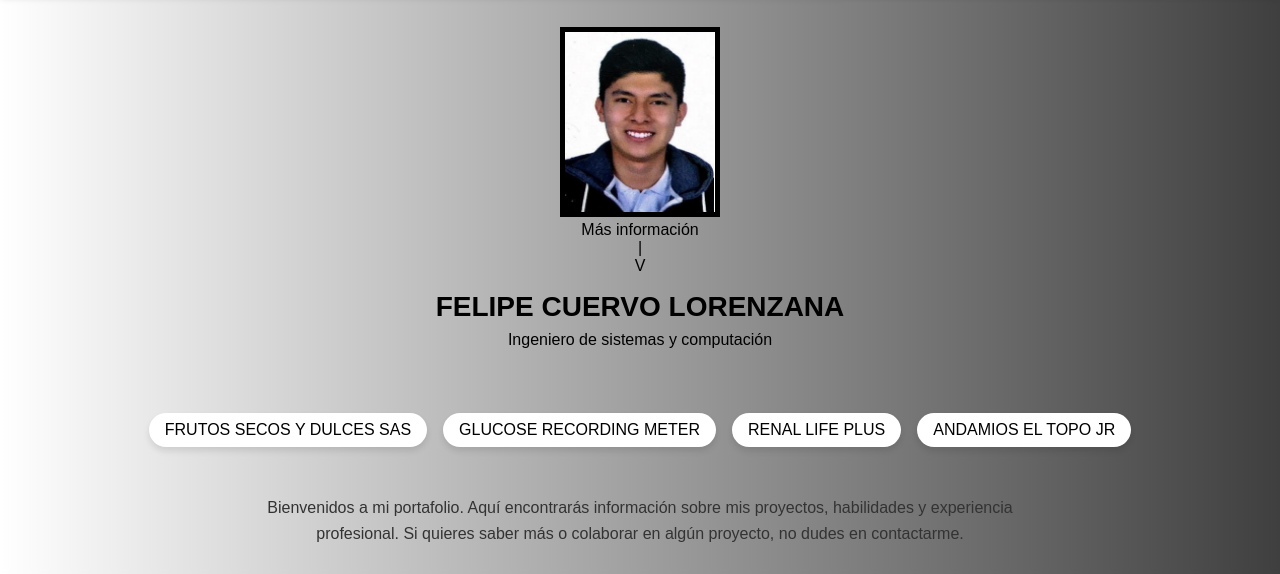
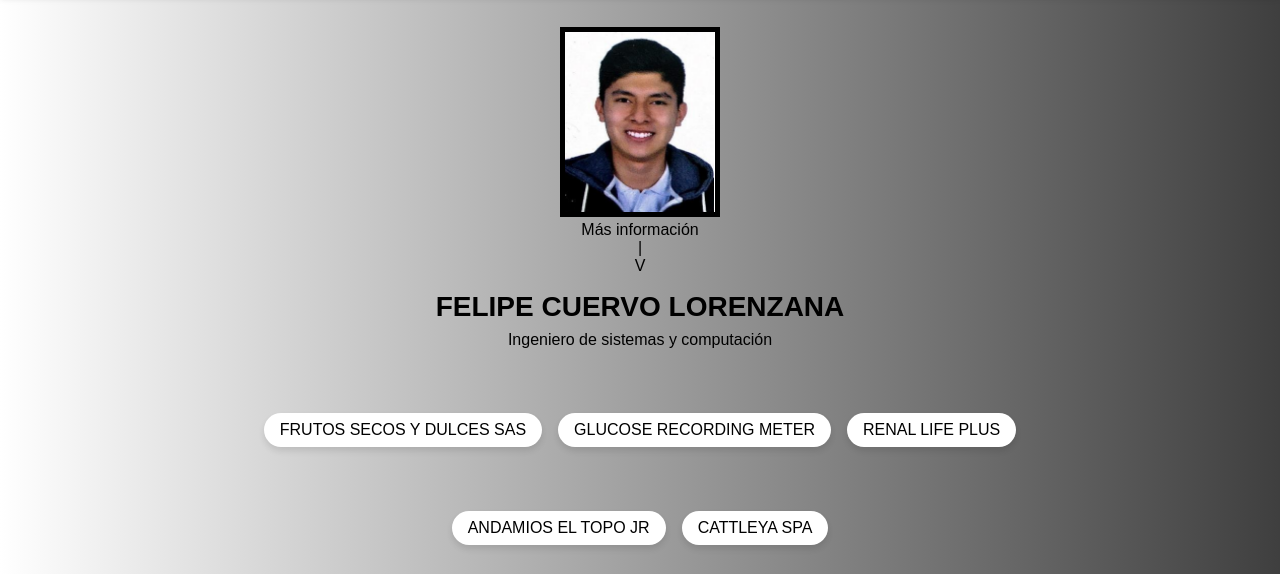
Before and after one commit to PAGINAS-FCL/Portafolio, a plain HTML site: page index.html in a window 1280 px wide. Shown: the part 65-639 px from the top of the page. Drawn offline with Linux system fonts and the light colour scheme.

Commit message:
Adicion de pagina

```diff
--- a/index.html
+++ b/index.html
@@ -26,7 +26,10 @@
             <a href="https://felipecuervo2004.github.io/FRUTOS-SECOS-Y-DULCES-SAS/#INICIO">FRUTOS SECOS Y DULCES SAS</a>
             <a href="https://felipecuervo2004.github.io/glucose-recording-meter/">GLUCOSE RECORDING METER</a>
             <a href="https://play.google.com/store/apps/details?id=com.sigmotoa.enferrenalyobesi&pcampaignid=web_share">RENAL LIFE PLUS</a>
+        </div>
+        <div class="links fade-in">
             <a href="https://paginas-fcl.github.io/Andamios-El-Topo-JR/">ANDAMIOS EL TOPO JR</a>
+            <a href="https://paginas-fcl.github.io/Cattleya-Spa/">CATTLEYA SPA</a>
         </div>
         <div class="about fade-in">
             <p>Bienvenidos a mi portafolio. Aquí encontrarás información sobre mis proyectos, habilidades y experiencia profesional. Si quieres saber más o colaborar en algún proyecto, no dudes en contactarme.</p>
```
